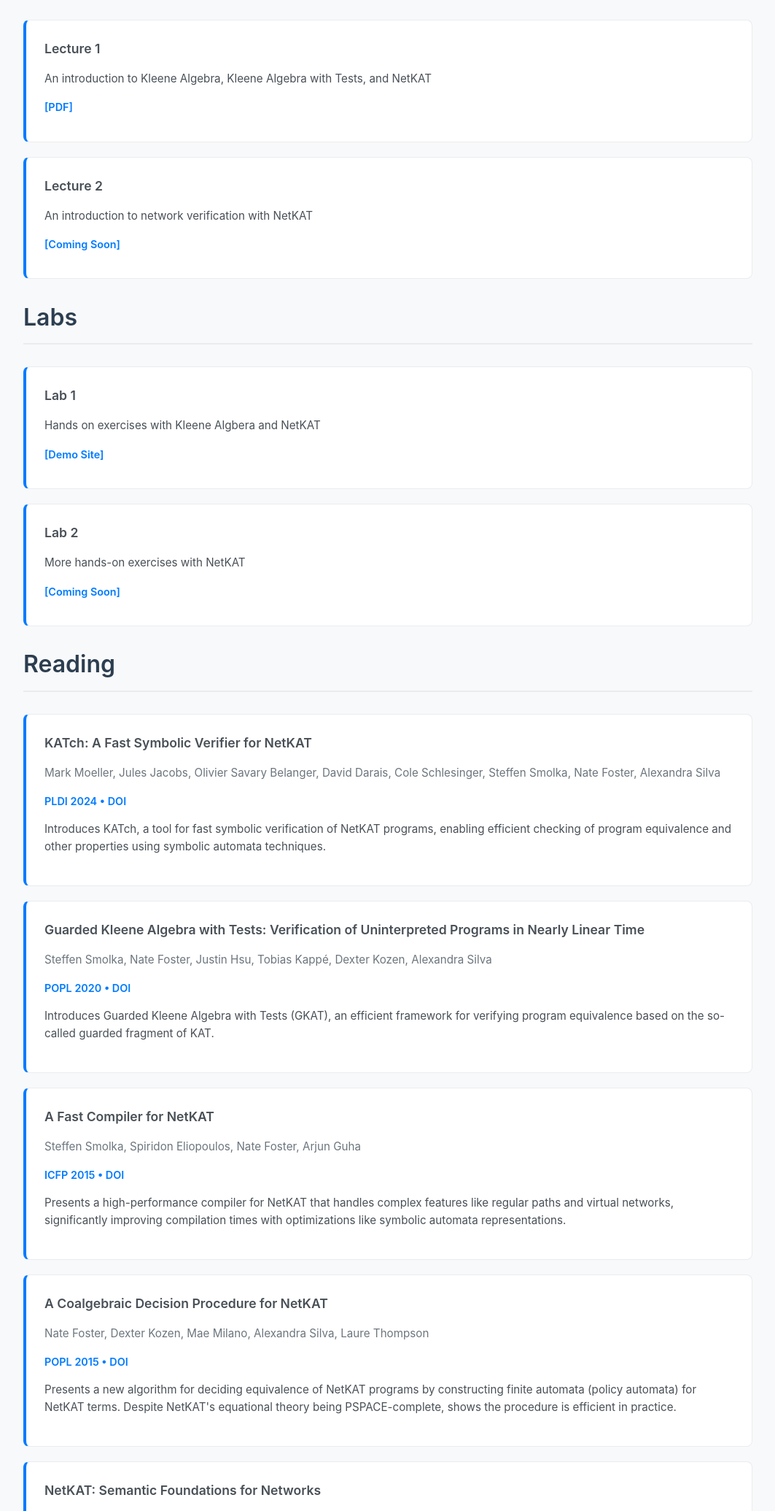
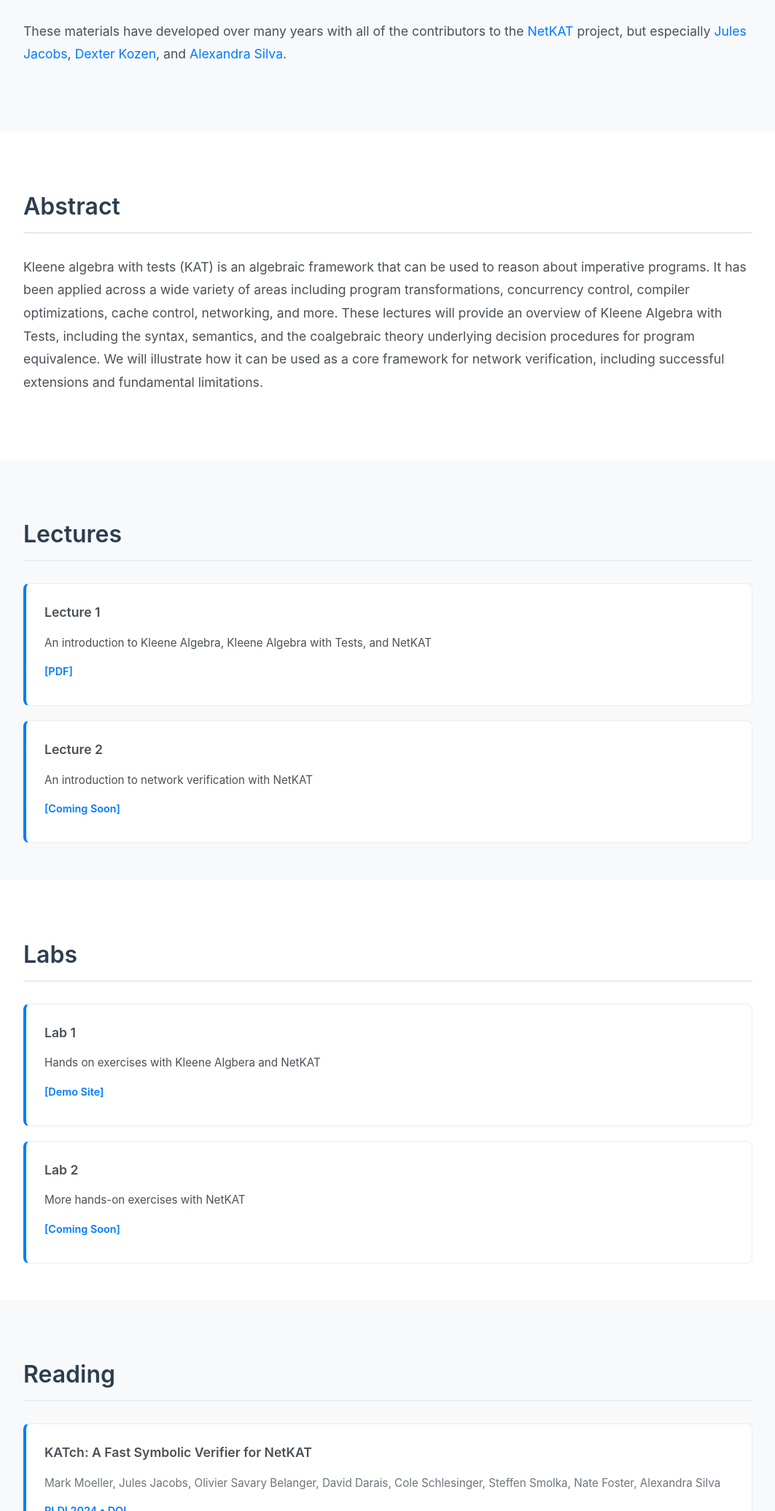
Before and after one commit to netkat-lang/netkat-www, a plain HTML site: page ssft25/index.html in a window 1280 px wide. Shown: the part 505-2575 px from the top of the page at 73% size, without its empty margins (108-1171 px from the left). Drawn offline with Linux system fonts and the light colour scheme.

Commit message:
Checkpoint SSFT

```diff
--- a/ssft25/index.html
+++ b/ssft25/index.html
@@ -312,6 +312,15 @@
             font-size: 0.95em;
         }
 
+        .subtle a {
+            color: #007bff;
+            text-decoration: none;
+        }
+
+        .subtle a:hover {
+            text-decoration: underline;
+        }
+
         .footer {
             background: #2c3e50;
             color: #ecf0f1;
@@ -369,21 +378,30 @@
         <img src="assets/katch2-head.webp" alt="KATch Cat" class="cat-logo">
 	Programming and Reasoning with Kleene Algebra with Tests
       </h1>
-            <p class="subtitle">Nate Foster</p>
+      <p class="subtitle"><span class="subtle"><a href="https://www.cs.cornell.edu/~jnfoster/" target="_blank">Nate Foster</a></span> (Cornell University)</p>
 
       <div class="nav-links">
         <a href="#lectures" class="nav-link">🏫 Lectures</a>
         <a href="#labs" class="nav-link">🧪 Labs</a>
         <a href="#papers" class="nav-link">📚 Reading</a>
-                </a>
       </div>
     </div>
   </div>
-
   <div class="section">
     <div class="container">
-          <div class="subsection">
-            <h2 id="papers">Lectures</h2>
+      <h2>Acknowledgments</h2>
+      <p class="intro-text">These materials have developed over many years with all of the contributors to the <span class="subtle"><a href="https://netkat.org" target="_blank">NetKAT</a></span> project, but especially <span class="subtle"><a href="https://julesjacobs.com" target="_blank">Jules Jacobs</a></span>, <span class="subtle"><a href="https://www.cs.cornell.edu/~kozen/" target="_blank">Dexter Kozen</a></span>, and <span class="subtle"><a href="https://alexandrasilva.org" target="_blank">Alexandra Silva</a></span>.
+    </div>
+  </div>
+  <div class="section">
+    <div class="container">
+      <h2>Abstract</h2>
+      <p class="intro-text">Kleene algebra with tests (KAT) is an algebraic framework that can be used to reason about imperative programs. It has been applied across a wide variety of areas including program transformations, concurrency control, compiler optimizations, cache control, networking, and more. These lectures will provide an overview of Kleene Algebra with Tests, including the syntax, semantics, and the coalgebraic theory underlying decision procedures for program equivalence. We will illustrate how it can be used as a core framework for network verification, including successful extensions and fundamental limitations.</p>
+    </div>
+  </div>
+  <div class="section">
+    <div class="container">
+      <h2 id="lectures">Lectures</h2>
       <div class="papers-grid">
 	<div class="paper">
           <h4>Lecture 1</h4>
@@ -397,8 +415,10 @@
 	</div>
       </div>
     </div>
-          <div class="subsection">
-            <h2 id="papers">Labs</h2>
+  </div>
+  <div class="section">
+    <div class="container">
+      <h2 id="labs">Labs</h2>
       <div class="papers-grid">
         <div class="paper">
           <h4>Lab 1</h4>
@@ -411,10 +431,11 @@
 	  <p class="venue"><a target="_blank">[Coming Soon]</a></p>
         </div>
       </div>
-
     </div>
-          <div class="subsection">
-            <h2 id="papers">Reading</h2>
+  </div>
+  <div class="section">
+    <div class="container">
+      <h2 id="reading">Reading</h2>
       <div class="papers-grid">
 	<div class="paper">
           <h4><a href="https://doi.org/10.1145/3656454" target="_blank">KATch: A Fast Symbolic Verifier for NetKAT</a></h4>
@@ -422,35 +443,30 @@
           <p class="venue">PLDI 2024 • <a href="https://doi.org/10.1145/3656454" target="_blank">DOI</a></p>
           <p class="summary">Introduces KATch, a tool for fast symbolic verification of NetKAT programs, enabling efficient checking of program equivalence and other properties using symbolic automata techniques.</p>
 	</div>
-
 	<div class="paper">
           <h4><a href="https://doi.org/10.1145/3371129" target="_blank">Guarded Kleene Algebra with Tests: Verification of Uninterpreted Programs in Nearly Linear Time</a></h4>
           <p class="authors">Steffen Smolka, Nate Foster, Justin Hsu, Tobias Kappé, Dexter Kozen, Alexandra Silva</p>
           <p class="venue">POPL 2020 • <a href="https://doi.org/10.1145/3371129" target="_blank">DOI</a></p>
           <p class="summary">Introduces Guarded Kleene Algebra with Tests (GKAT), an efficient framework for verifying program equivalence based on the so-called guarded fragment of KAT.</p>
 	</div>
-
 	<div class="paper">
           <h4><a href="https://doi.org/10.1145/2784731.2784761" target="_blank">A Fast Compiler for NetKAT</a></h4>
           <p class="authors">Steffen Smolka, Spiridon Eliopoulos, Nate Foster, Arjun Guha</p>
           <p class="venue">ICFP 2015 • <a href="https://doi.org/10.1145/2784731.2784761" target="_blank">DOI</a></p>
           <p class="summary">Presents a high-performance compiler for NetKAT that handles complex features like regular paths and virtual networks, significantly improving compilation times with optimizations like symbolic automata representations.</p>
 	</div>
-
 	<div class="paper">
           <h4><a href="https://doi.org/10.1145/2676726.2677011" target="_blank">A Coalgebraic Decision Procedure for NetKAT</a></h4>
           <p class="authors">Nate Foster, Dexter Kozen, Mae Milano, Alexandra Silva, Laure Thompson</p>
           <p class="venue">POPL 2015 • <a href="https://doi.org/10.1145/2676726.2677011" target="_blank">DOI</a></p>
           <p class="summary">Presents a new algorithm for deciding equivalence of NetKAT programs by constructing finite automata (policy automata) for NetKAT terms. Despite NetKAT's equational theory being PSPACE-complete, shows the procedure is efficient in practice.</p>
 	</div>
-
 	<div class="paper">
           <h4><a href="https://doi.org/10.1145/2535838.2535862" target="_blank">NetKAT: Semantic Foundations for Networks</a></h4>
           <p class="authors">Carolyn Jane Anderson, Nate Foster, Arjun Guha, Jean-Baptiste Jeannin, Dexter Kozen, Cole Schlesinger, David Walker</p>
           <p class="venue">POPL 2014 • <a href="https://doi.org/10.1145/2535838.2535862" target="_blank">DOI</a></p>
           <p class="summary">Introduces NetKAT, a network programming language grounded in Kleene Algebra with Tests (KAT), providing a sound and complete equational theory for reasoning about network behavior.</p>
 	</div>
-
 	<div class="paper">
           <h4><a href="https://doi.org/10.1007/978-3-319-12736-1_1" target="_blank">NetKAT – A Formal System for the Verification of Networks</a></h4>
           <p class="authors">Dexter Kozen</p>
@@ -460,6 +476,5 @@
       </div>
     </div>
   </div>
-    </div>
 </body>
 </html>
```
Also changed, not shown: ssft25/lab1.html (+15 -3 lines). Lines whose indentation alone changed are shown as unchanged.
